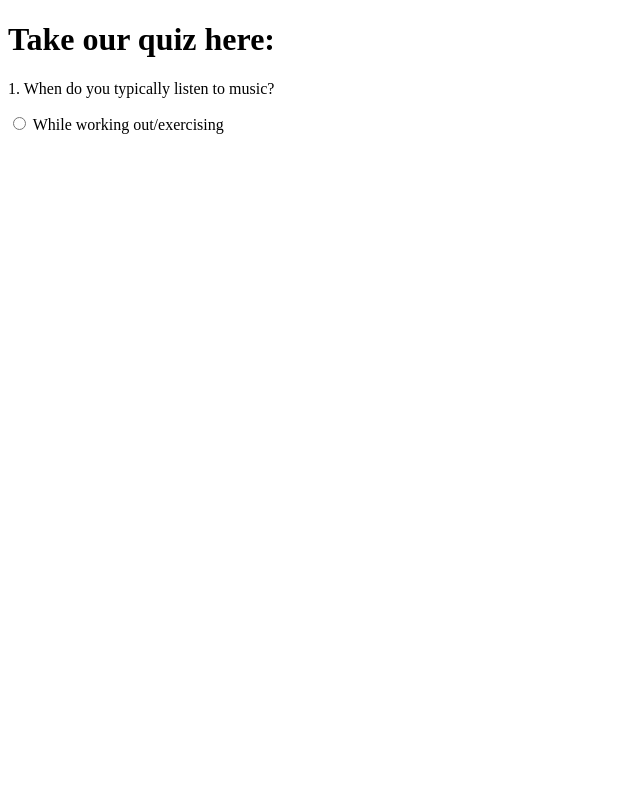
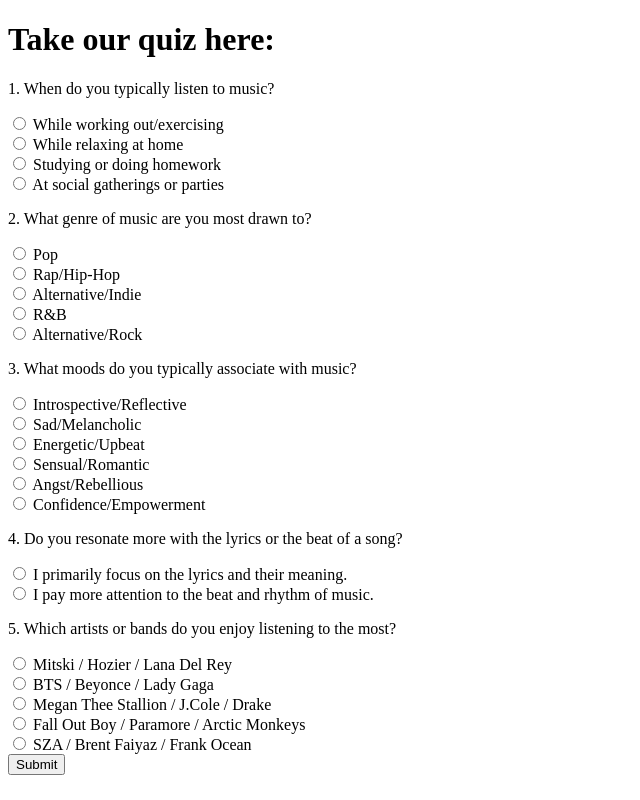
Before and after one commit to Ksutton8/Music_Personality_Quiz, a Django app: page / in a window 1280 px wide. Shown: the whole page, without its empty margins (0-640 px from the left). Run offline with Django 3.2, Linux system fonts and the light colour scheme.

Commit message:
Added quiz questions to page

```diff
--- a/blog/templates/blog/music_quiz.html
+++ b/blog/templates/blog/music_quiz.html
@@ -9,7 +9,39 @@
         <form method="post">
             {% csrf_token%}
             <p>1. When do you typically listen to music?</p>
-            <input type="radio" id="q1_o1" name="indie_alt" value="2"> <label for="q1_o1">While working out/exercising</label><br>
+            <input type="radio" id="q1_A" name="q1" value="A"> <label for="q1_A">While working out/exercising</label><br>
+            <input type="radio" id="q1_B" name="q1" value="B"> <label for="q1_B">While relaxing at home</label><br>
+            <input type="radio" id="q1_C" name="q1" value="C"> <label for="q1_C">Studying or doing homework</label><br>
+            <input type="radio" id="q1_D" name="q1" value="D"> <label for="q1_D">At social gatherings or parties</label><br>
+
+            <p>2. What genre of music are you most drawn to?</p>
+            <input type="radio" id="q2_A" name="q2" value="A"> <label for="q2_A">Pop</label><br>
+            <input type="radio" id="q2_B" name="q2" value="B"> <label for="q2_B">Rap/Hip-Hop</label><br>
+            <input type="radio" id="q2_C" name="q2" value="C"> <label for="q2_C">Alternative/Indie</label><br>
+            <input type="radio" id="q2_D" name="q2" value="D"> <label for="q2_D">R&B</label><br>
+            <input type="radio" id="q2_E" name="q2" value="E"> <label for="q2_E">Alternative/Rock</label><br>
+
+            <p>3. What moods do you typically associate with music?</p>
+            <input type="radio" id="q3_A" name="q3" value="A"> <label for="q3_A">Introspective/Reflective</label><br>
+            <input type="radio" id="q3_B" name="q3" value="B"> <label for="q3_B">Sad/Melancholic</label><br>
+            <input type="radio" id="q3_C" name="q3" value="C"> <label for="q3_C">Energetic/Upbeat</label><br>
+            <input type="radio" id="q3_D" name="q3" value="D"> <label for="q3_D">Sensual/Romantic</label><br>
+            <input type="radio" id="q3_E" name="q3" value="E"> <label for="q3_E">Angst/Rebellious</label><br>
+            <input type="radio" id="q3_F" name="q3" value="F"> <label for="q3_F">Confidence/Empowerment</label><br>
+
+            <p>4. Do you resonate more with the lyrics or the beat of a song?</p>
+            <input type="radio" id="q4_A" name="q4" value="A"> <label for="q4_A">I primarily focus on the lyrics and their meaning.</label><br>
+            <input type="radio" id="q4_B" name="q4" value="B"> <label for="q4_B">I pay more attention to the beat and rhythm of music.</label><br>
+
+            <p>5.  Which artists or bands do you enjoy listening to the most?</p>
+            <input type="radio" id="q5_A" name="q5" value="A"> <label for="q5_A"> Mitski / Hozier / Lana Del Rey</label><br>
+            <input type="radio" id="q5_B" name="q5" value="B"> <label for="q5_B"> BTS / Beyonce / Lady Gaga</label><br>
+            <input type="radio" id="q5_C" name="q5" value="C"> <label for="q5_C"> Megan Thee Stallion / J.Cole / Drake</label><br>
+            <input type="radio" id="q5_D" name="q5" value="D"> <label for="q5_D"> Fall Out Boy / Paramore / Arctic Monkeys</label><br>
+            <input type="radio" id="q5_E" name="q5" value="E"> <label for="q5_E"> SZA / Brent Faiyaz / Frank Ocean</label><br>
+
+            <button type="submit">Submit</button>
+
         </form>
     </body>
 
--- a/blog/views.py
+++ b/blog/views.py
@@ -12,11 +12,81 @@ def music_quiz(request):
         rock = 0
 
         answers = request.POST
-        indie_alt += int(answers.get('indie_alt', 0))
-        pop += int(answers.get('pop', 0))
-        rap_hiphop += int(answers.get('rap_hiphop', 0))
-        rock += int(answers.get('rock', 0))
-        rb += int(answers.get('rb', 0))
+
+       #indie_alt += int(answers.get('indie_alt', 0))
+        #pop += int(answers.get('pop', 0))
+        #rap_hiphop += int(answers.get('rap_hiphop', 0))
+        #rock += int(answers.get('rock', 0))
+        #rb += int(answers.get('rb', 0))
+
+        #Question 1
+        answer_q1 = answers.get('q1', '')
+        if answer_q1 == 'A':
+            rap_hiphop += 2
+            rock += 2
+            pop += 2
+        elif answer_q1 == 'B':
+            indie_alt += 2
+            rb += '2'
+        elif answer_q1 == 'C':
+            indie_alt += 2
+            rb += 2
+        else:
+            rap_hiphop += 2
+            pop += 2
+
+        #Question 2
+        answer_q2 = answers.get('q2', '')
+        if answer_q2 == 'A':
+            pop += 3
+        elif answer_q2 == 'B':
+            rap_hiphop += 3
+        elif answer_q2 == 'C':
+            indie_alt += 3
+        elif answer_q2 == 'D':
+            rb += 3
+        else:
+            rock += 3
+
+        #Question 3
+        answer_q3 = answers.get('q3', '')
+        if answer_q3 == 'A':
+            indie_alt += 1
+        elif answer_q3 == 'B':
+            indie_alt += 1
+        elif answer_q3 == 'C':
+            pop += 1
+        elif answer_q3 == 'D':
+            rb += 1
+        elif answer_q3 =='E':
+            rock += 1
+        else:
+            rap_hiphop += 1
+
+
+        #Question 4
+        answer_q4 = answers.get('q4', '')
+        if answer_q4 == 'A':
+            indie_alt += 2
+            rb += 2
+        else:
+            pop += 2
+            rock += 2
+            rap_hiphop += 2
+
+
+        #Question 5
+        answer_q5 = answers.get('q5', '')
+        if answer_q5 == 'A':
+            indie_alt += 3
+        elif answer_q5 == 'B':
+            pop += 3
+        elif answer_q5 == 'C':
+            rap_hiphop += 3
+        elif answer_q5 == 'D':
+            rock += 3
+        else:
+            rb += 3
 
         genre_score = max(indie_alt, pop, rap_hiphop, rock, rb)
 
@@ -32,6 +102,5 @@ def music_quiz(request):
             recommended_artists = ['Rap/Hip-hop artists']
 
         return render(request, 'blog/results.html', {'genre_score': recommended_artists})
-
     else:
         return render(request, 'blog/music_quiz.html')
```
